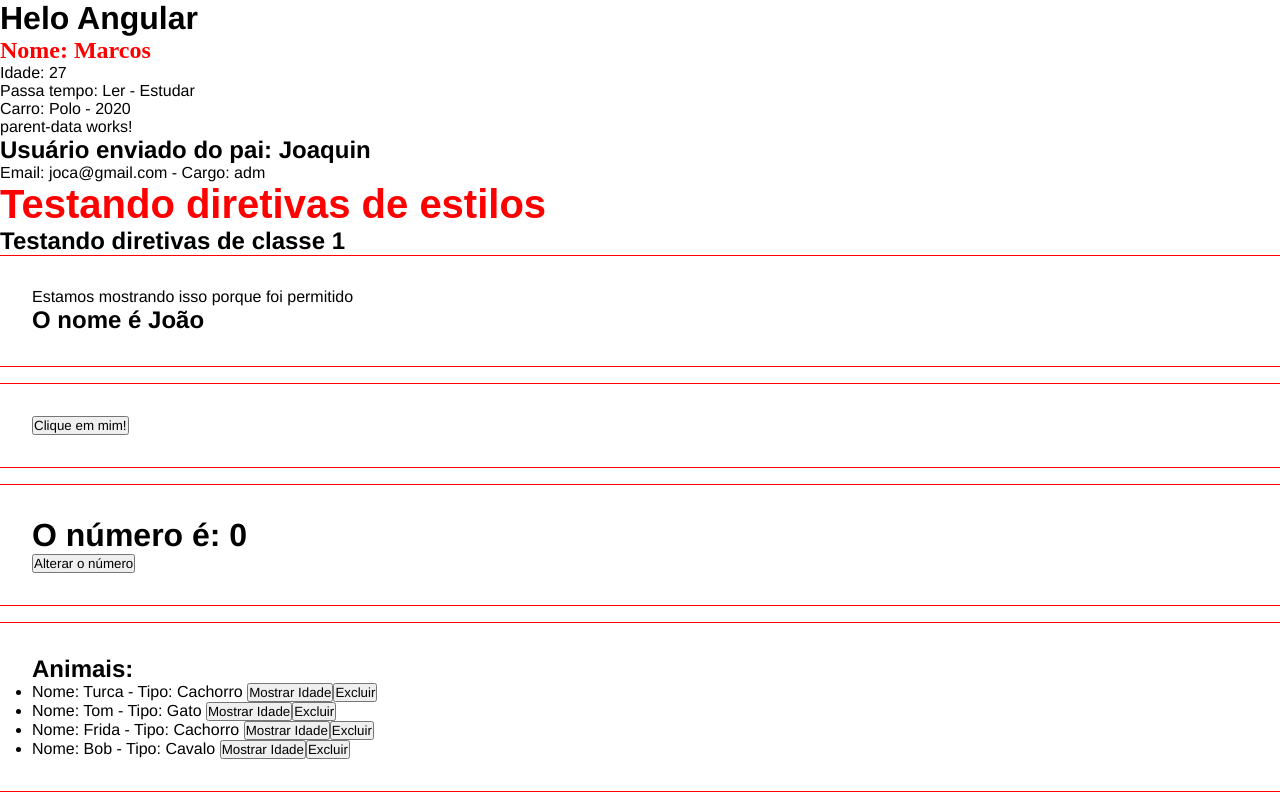
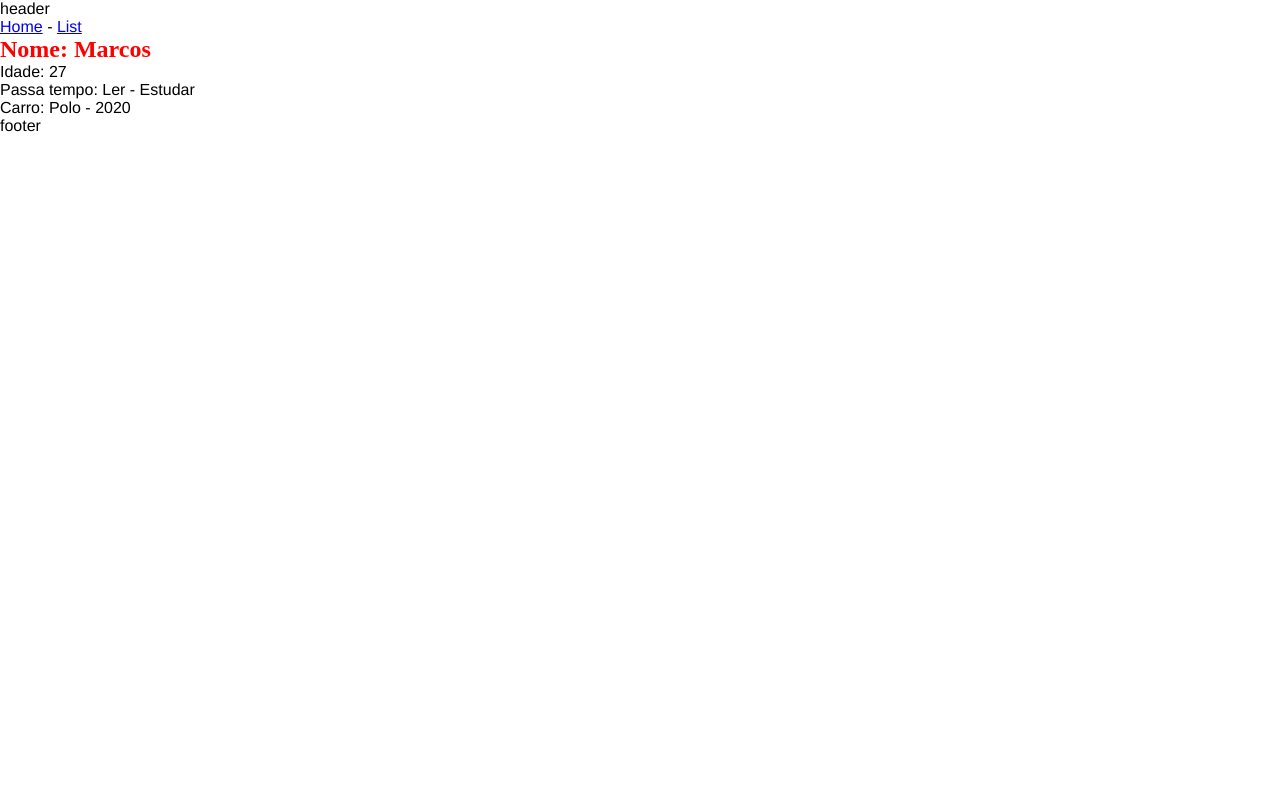
Before and after one commit to marcosalexandria/angular-horadecodar, an Angular app in the folder curso-angular/: page / in a window 1280 px wide. Shown: the top 800 px of the page. Built offline with nearby package versions, Linux system fonts and the light colour scheme.

Commit message:
Curso Angular 13: Angular Router - #17

```diff
--- a/curso-angular/src/app/app-routing.module.ts
+++ b/curso-angular/src/app/app-routing.module.ts
@@ -1,7 +1,12 @@
 import { NgModule } from '@angular/core';
 import { RouterModule, Routes } from '@angular/router';
+import { FirstComponentComponent } from './components/first-component/first-component.component';
+import { ListRenderComponent } from './components/list-render/list-render.component';
 
-const routes: Routes = [];
+const routes: Routes = [
+  {path: '', component: FirstComponentComponent},
+  {path: 'list', component: ListRenderComponent}
+];
 
 @NgModule({
   imports: [RouterModule.forRoot(routes)],
--- a/curso-angular/src/app/app.component.html
+++ b/curso-angular/src/app/app.component.html
@@ -1,10 +1,7 @@
-<h1>Helo Angular</h1>
-<app-first-component></app-first-component>
-<app-parent-data [nome]="nomeUsuario" [dadosUsuario]="dadosUsuraio"></app-parent-data>
-<app-directives></app-directives>
-<app-if-render></app-if-render>
-<app-eventos></app-eventos>
-<app-emitter></app-emitter>
-<app-list-render></app-list-render>
-<app-pipes></app-pipes>
-<app-two-way-binding></app-two-way-binding>
+<p>header</p>
+<nav>
+  <a routerLink="/">Home</a> -
+  <a routerLink="/list">List</a>
+</nav>
+<router-outlet></router-outlet>
+<p>footer</p>
```
